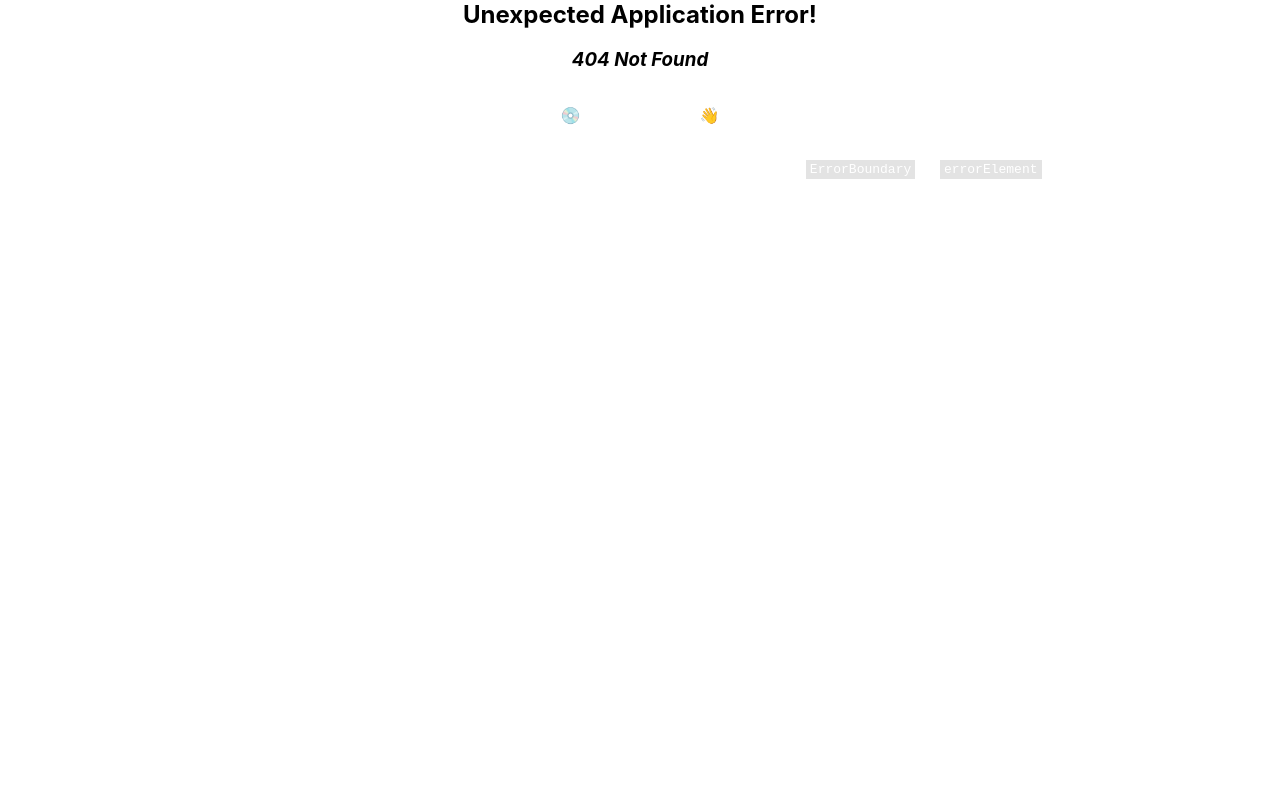
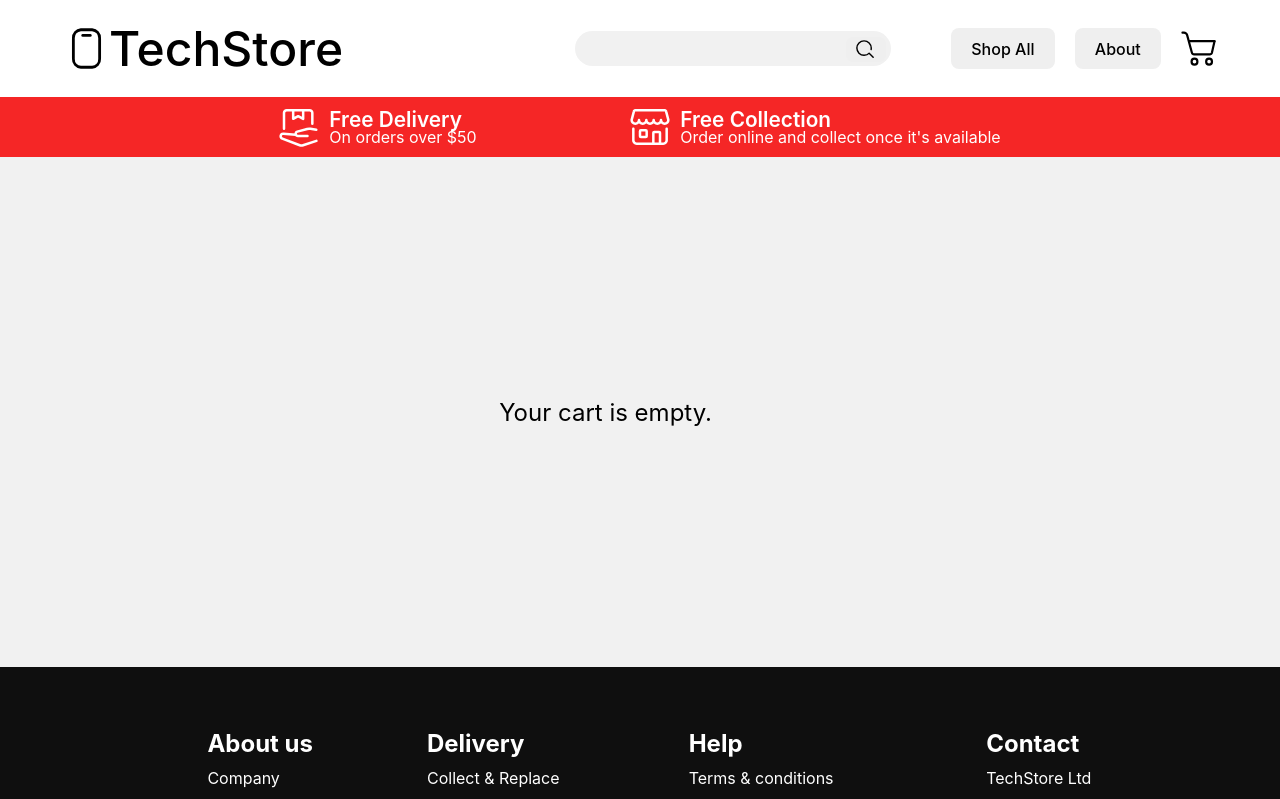
Before and after one commit to guskirb/shopping-cartTOP, a React (Vite) app: page /cart in a window 1280 px wide. Before the commit this address had no page. Shown: the top 799 px of the page. Built offline with nearby package versions, Linux system fonts and the light colour scheme.

Commit message:
Add styling

```diff
--- a/index.html
+++ b/index.html
@@ -2,7 +2,7 @@
 <html lang="en">
   <head>
     <meta charset="UTF-8" />
-    <link rel="icon" type="image/svg+xml" href="/public/favicon.svg" />
+    <link rel="icon" type="image/svg+xml" href="/src/assets/logo.svg" />
     <meta name="viewport" content="width=device-width, initial-scale=1.0" />
     <title>TechStore</title>
   </head>
--- a/src/App.jsx
+++ b/src/App.jsx
@@ -101,7 +101,7 @@ function App() {
       ),
     },
     {
-      path: "checkout",
+      path: "cart",
       element: (
         <Cart
           handleSearch={handleSearch}
--- a/src/Navigation/Cart.jsx
+++ b/src/Navigation/Cart.jsx
@@ -54,6 +54,10 @@ function Cart({
     </div>
   ));
 
+  function handleCheckout(e){
+    alert(`You have paid ${"$" + total + ".00"}`)
+  }
+
   return (
     <>
       <Navigation
@@ -71,8 +75,11 @@ function Cart({
             <>
               <div className={styles.cartContainer}>{listCart}</div>
               <div className={styles.checkout}>
-                <h2>Total</h2>
-                <h2>{"$" + total + ".00"}</h2>
+                <div className={styles.checkoutTotal}>
+                  <h2>Total</h2>
+                  <h2>{"$" + total + ".00"}</h2>
+                </div>
+                <button onClick={handleCheckout}>Checkout</button>
               </div>
             </>
           )}
--- a/src/Navigation/Navigation.jsx
+++ b/src/Navigation/Navigation.jsx
@@ -26,6 +26,7 @@ function Navigation({ handleSearch, search, cart, handleSetCart }) {
     <>
       <div className={styles.navBar}>
         <Link to="/" className={styles.header}>
+          <div className={styles.logo}></div>
           <h1>TechStore</h1>
         </Link>
         <div className={styles.searchBar}>
@@ -44,7 +45,7 @@ function Navigation({ handleSearch, search, cart, handleSetCart }) {
         <a href="https://github.com/guskirb">
           <button>About</button>
         </a>
-        <Link to="/checkout">
+        <Link to="/cart">
           <div className={styles.shoppingCart}></div>
           {cartAmount !== 0 && (
             <div className={styles.cartNum}>{cartAmount}</div>
--- a/src/Navigation/navigation.module.css
+++ b/src/Navigation/navigation.module.css
@@ -6,9 +6,21 @@
   padding-block: 1.2rem;
 }
 
+.logo {
+  content: "";
+  background-image: url(../assets/logo.svg);
+  background-repeat: no-repeat;
+  background-position: center;
+  background-size: contain;
+  height: 45px;
+  width: 45px;
+}
+
 .header {
   margin-right: auto;
   color: #000000;
+  display: flex;
+  align-items: center;
 }
 
 .header:hover {
@@ -230,11 +242,12 @@
   width: 25px;
   padding: 0;
   border-radius: 50%;
-  background-color: #000000;
+  background-color: #292929;
   transition: all 0.1s ease-in-out;
 }
 
 .quantity button:hover {
+  background-color: #000000;
   transform: scale(1.1);
 }
 
@@ -266,12 +279,31 @@
   margin: 15px;
   padding: 20px;
   display: flex;
+  flex-flow: column;
   justify-content: space-between;
   height: 100px;
 }
 
 .checkout h2 {
   font-weight: 400;
+}
+
+.checkoutTotal {
+  display: flex;
+  justify-content: space-between;
+  width: 100%;
+}
+
+.checkout button {
+  border-radius: 20px;
+  background-color: #292929;
+  color: white;
+  transition: all 0.1s ease-in-out;
+}
+
+.checkout button:hover {
+  background-color: #000000;
+  transform: scale(1.01);
 }
 
 footer {
--- a/src/Products/products.module.css
+++ b/src/Products/products.module.css
@@ -93,12 +93,13 @@
   font-size: 0.8em;
   font-weight: 400;
   color: white;
-  background-color: rgb(0, 0, 0);
+  background-color: #292929;
   transition: all 0.1s ease-in-out;
 }
 
 .productLower button:hover {
   transform: scale(1.05);
+  background-color: #000000;
 }
 
 @media only screen and (max-width: 1450px) {
--- a/src/index.css
+++ b/src/index.css
@@ -27,6 +27,7 @@ body {
 h1 {
   margin: 0;
   font-size: 3em;
+  font-weight: 500;
 }
 
 h2{
```
Also changed, not shown: public/favicon.svg (deleted), src/assets/logo.svg (added).
